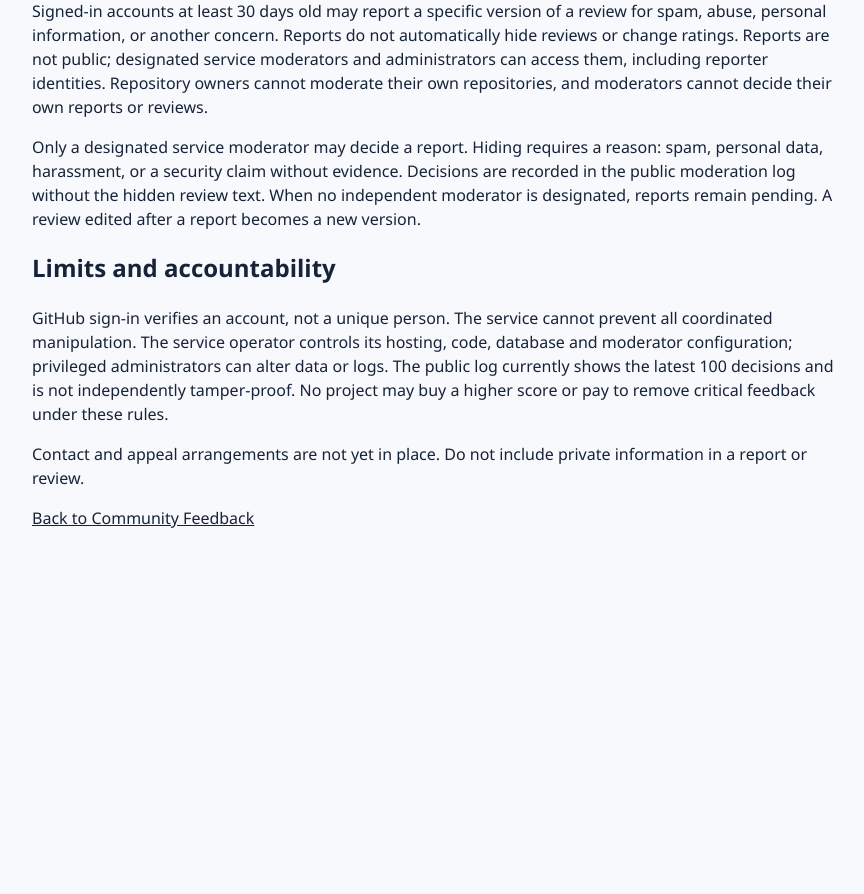
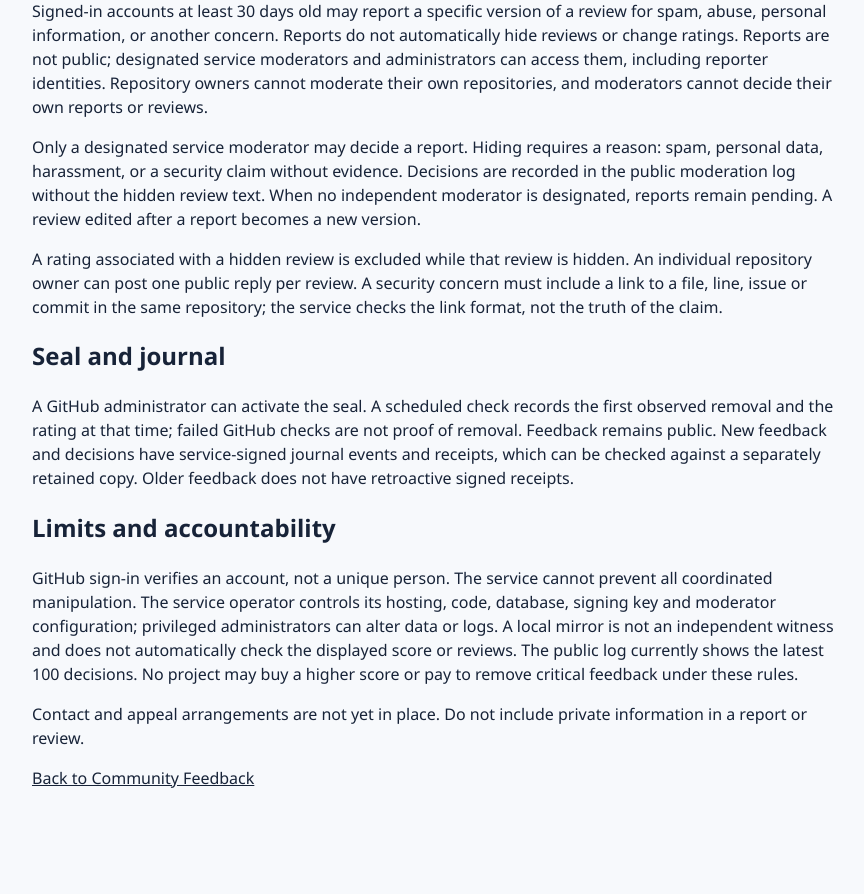
Before and after one commit to antropos17/reviews-test, a Flask app: page /rules in a window 1280 px wide. Shown: the part 557-1451 px from the top of the page, without its empty margins (204-1068 px from the left). Before the commit the page ends 1085 px from the top, so only its background shows below. Run offline with Flask 3, Linux system fonts and the light colour scheme.

Commit message:
Document seal rules and journal trust limits

```diff
--- a/feedback-service/templates/rules.html
+++ b/feedback-service/templates/rules.html
@@ -4,6 +4,8 @@
 <h1>Transparency rules</h1><p>These rules explain the service's current behavior. This badge is not a certification of software quality or security.</p>
 <h2>Ratings and reviews</h2><p>Each eligible GitHub user may maintain one rating and one independent review per public repository. Ratings from accounts younger than 30 days are held until eligible. The average is the arithmetic mean of eligible ratings. The repository owner's GitHub account cannot rate or review that repository; its earlier ratings do not count. Organization membership and accounts under common control cannot be reliably identified.</p>
 <h2>Reports and moderation</h2><p>Signed-in accounts at least 30 days old may report a specific version of a review for spam, abuse, personal information, or another concern. Reports do not automatically hide reviews or change ratings. Reports are not public; designated service moderators and administrators can access them, including reporter identities. Repository owners cannot moderate their own repositories, and moderators cannot decide their own reports or reviews.</p><p>Only a designated service moderator may decide a report. Hiding requires a reason: spam, personal data, harassment, or a security claim without evidence. Decisions are recorded in the public moderation log without the hidden review text. When no independent moderator is designated, reports remain pending. A review edited after a report becomes a new version.</p>
-<h2>Limits and accountability</h2><p>GitHub sign-in verifies an account, not a unique person. The service cannot prevent all coordinated manipulation. The service operator controls its hosting, code, database and moderator configuration; privileged administrators can alter data or logs. The public log currently shows the latest 100 decisions and is not independently tamper-proof. No project may buy a higher score or pay to remove critical feedback under these rules.</p>
+<p>A rating associated with a hidden review is excluded while that review is hidden. An individual repository owner can post one public reply per review. A security concern must include a link to a file, line, issue or commit in the same repository; the service checks the link format, not the truth of the claim.</p>
+<h2>Seal and journal</h2><p>A GitHub administrator can activate the seal. A scheduled check records the first observed removal and the rating at that time; failed GitHub checks are not proof of removal. Feedback remains public. New feedback and decisions have service-signed journal events and receipts, which can be checked against a separately retained copy. Older feedback does not have retroactive signed receipts.</p>
+<h2>Limits and accountability</h2><p>GitHub sign-in verifies an account, not a unique person. The service cannot prevent all coordinated manipulation. The service operator controls its hosting, code, database, signing key and moderator configuration; privileged administrators can alter data or logs. A local mirror is not an independent witness and does not automatically check the displayed score or reviews. The public log currently shows the latest 100 decisions. No project may buy a higher score or pay to remove critical feedback under these rules.</p>
 <p>Contact and appeal arrangements are not yet in place. Do not include private information in a report or review.</p>
 <p><a href="/">Back to Community Feedback</a></p></main></body></html>
--- a/progress.txt
+++ b/progress.txt
@@ -4,3 +4,4 @@
 4. Added evidence-bound security concerns, a separate review section and a badge count.
 5. Added four badge styles, four themes, a preview page and 16 rendered PNG examples; verified text contrast and SVG escaping.
 Journal. Added signed events, author receipts and a separately verifiable local mirror; external witnessing and legacy-event attestation remain unconfigured.
+6. Documented seal rules, operational setup, signed-journal verification and trust limitations in both READMEs and the public rules page.
```
Also changed, not shown: README.md, feedback-service/README.md.
